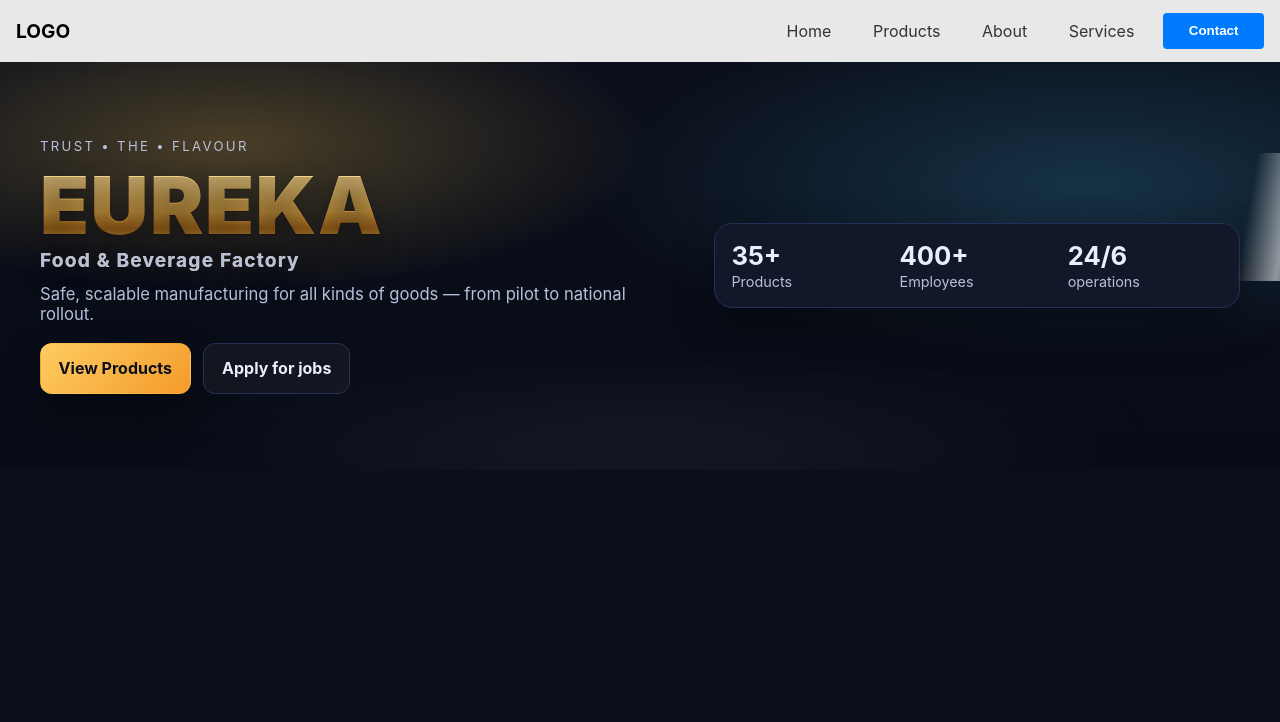
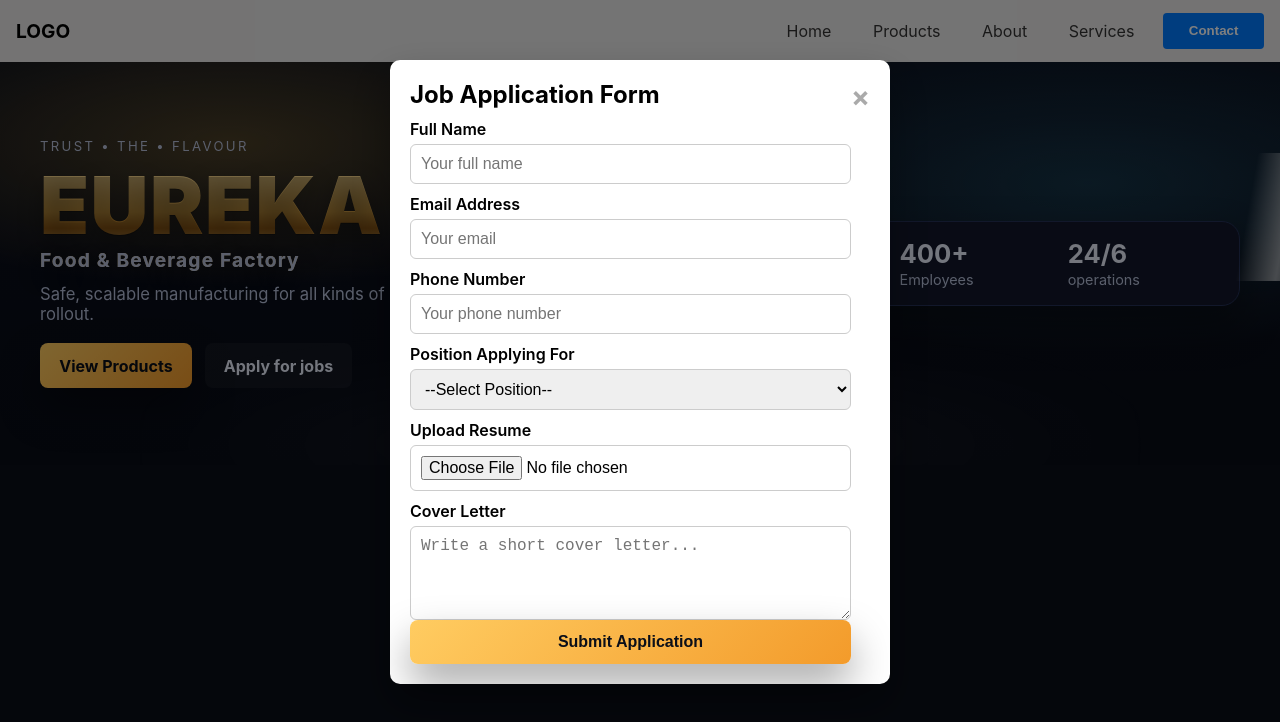
Before and after one commit to Shawon986/EUREKA_Website, a plain HTML site: page index.html in a window 1280 px wide. Both pictures are taken after a click on the link "Apply for jobs". Drawn offline with Linux system fonts and the light colour scheme.

Commit message:
add form for job applicants

```diff
--- a/index.html
+++ b/index.html
@@ -48,7 +48,7 @@
 
         <div class="cta">
           <a class="btn btn--primary" href="#contact">View Products</a>
-          <a class="btn btn--ghost" href="#products">Apply for jobs</a>
+          <a class="btn btn--ghost" href="#products" id="applyBtn">Apply for jobs</a>
         </div>
       </div>
 
@@ -61,5 +61,46 @@
       </aside>
     </div>
   </section>
+
+
+
+  <!-- Modal -->
+  <div id="jobModal" class="modal">
+    <div class="modal-content">
+      <span class="close" id="closeModal">&times;</span>
+      <h2>Job Application Form</h2>
+
+      <form id="jobForm" action="https://formspree.io/f/yourFormID" method="POST">
+        <label for="fullname">Full Name</label>
+        <input type="text" id="fullname" name="fullname" placeholder="Your full name" required>
+
+        <label for="email">Email Address</label>
+        <input type="email" id="email" name="email" placeholder="Your email" required>
+
+        <label for="phone">Phone Number</label>
+        <input type="tel" id="phone" name="phone" placeholder="Your phone number" required>
+
+        <label for="position">Position Applying For</label>
+        <select id="position" name="position" required>
+          <option value="">--Select Position--</option>
+          <option value="production">RSM (Regional sells manager)</option>
+          <option value="quality">Dealer</option>
+
+        </select>
+
+        <label for="resume">Upload Resume</label>
+        <input type="file" id="resume" name="resume" accept=".pdf,.doc,.docx" required>
+
+        <label for="message">Cover Letter</label>
+        <textarea id="message" name="message" rows="4" placeholder="Write a short cover letter..."></textarea>
+
+        <button type="submit" class="btn btn--primary">Submit Application</button>
+      </form>
+    </div>
+  </div>
+
+  <script src="script.js"></script>
+
+
 </body>
 </html>
--- /dev/null
+++ b/script.js
@@ -0,0 +1,24 @@
+// Modal elements
+const modal = document.getElementById('jobModal');
+const openBtn = document.getElementById('applyBtn');
+const closeBtn = document.getElementById('closeModal');
+
+// Open modal
+openBtn.onclick = function() {
+  modal.style.display = 'block';
+  document.body.style.overflow = 'hidden'; // prevent background scroll
+}
+
+// Close modal
+closeBtn.onclick = function() {
+  modal.style.display = 'none';
+  document.body.style.overflow = '';
+}
+
+// Close when clicking outside
+window.onclick = function(event) {
+  if (event.target === modal) {
+    modal.style.display = 'none';
+    document.body.style.overflow = '';
+  }
+}
--- a/style.css
+++ b/style.css
@@ -229,6 +229,106 @@ a{text-decoration:none }
   .btn, .hero__stats .card{ transition: none }
 }
 
+/* Button styling (reuse from your hero section if you like) */
+.btn {
+  display: inline-block;
+  padding: 0.8rem 1.2rem;
+  font-size: 1rem;
+  font-weight: bold;
+  border: none;
+  border-radius: 8px;
+  cursor: pointer;
+  transition: background 0.3s ease;
+}
+.btn--primary {
+  background: linear-gradient(135deg, #ffcc61, #f39b2b);
+  color: #0b0f19;
+}
+.btn--primary:hover {
+  background: linear-gradient(135deg, #f39b2b, #ffcc61);
+}
+
+/* Modal background */
+.modal {
+  display: none; /* Hidden by default */
+  position: fixed;
+  z-index: 1000;
+  left: 0; top: 0;
+  width: 100%; height: 100%;
+  overflow: auto;
+  background-color: rgba(0,0,0,0.5);
+  padding-top: 60px;
+}
+
+/* Modal content box */
+.modal-content {
+  background-color: #fff;
+  margin: auto;
+  padding: 20px;
+  border-radius: 10px;
+  width: 90%;
+  max-width: 500px;
+  color: #000;
+  box-shadow: 0 20px 40px rgba(0,0,0,0.3);
+  animation: fadeIn 0.3s ease;
+}
+
+/* Close button */
+.close {
+  color: #aaa;
+  float: right;
+  font-size: 28px;
+  font-weight: bold;
+  cursor: pointer;
+}
+.close:hover {
+  color: #000;
+}
+
+/* Form styling */
+form {
+  display: flex;
+  flex-direction: column;
+}
+label {
+  margin: 10px 0 5px;
+  font-weight: 600;
+}
+input, select, textarea {
+  padding: 10px;
+  border: 1px solid #ccc;
+  border-radius: 6px;
+  font-size: 1rem;
+  width: 100%;
+}
+input:focus, select:focus, textarea:focus {
+  border-color: #f39b2b;
+  outline: none;
+}
+textarea {
+  resize: vertical;
+}
+
+/* Animation */
+@keyframes fadeIn {
+  from { opacity: 0; transform: translateY(-10px); }
+  to { opacity: 1; transform: translateY(0); }
+}
+
+/* Responsive */
+@media (max-width: 600px) {
+  .modal-content {
+    width: 95%;
+    padding: 15px;
+  }
+  .btn {
+    width: 100%;
+    text-align: center;
+  }
+}
+
+
+
 /* Mobile Styles */
 @media (max-width: 768px) {
   .nav-links {
```
